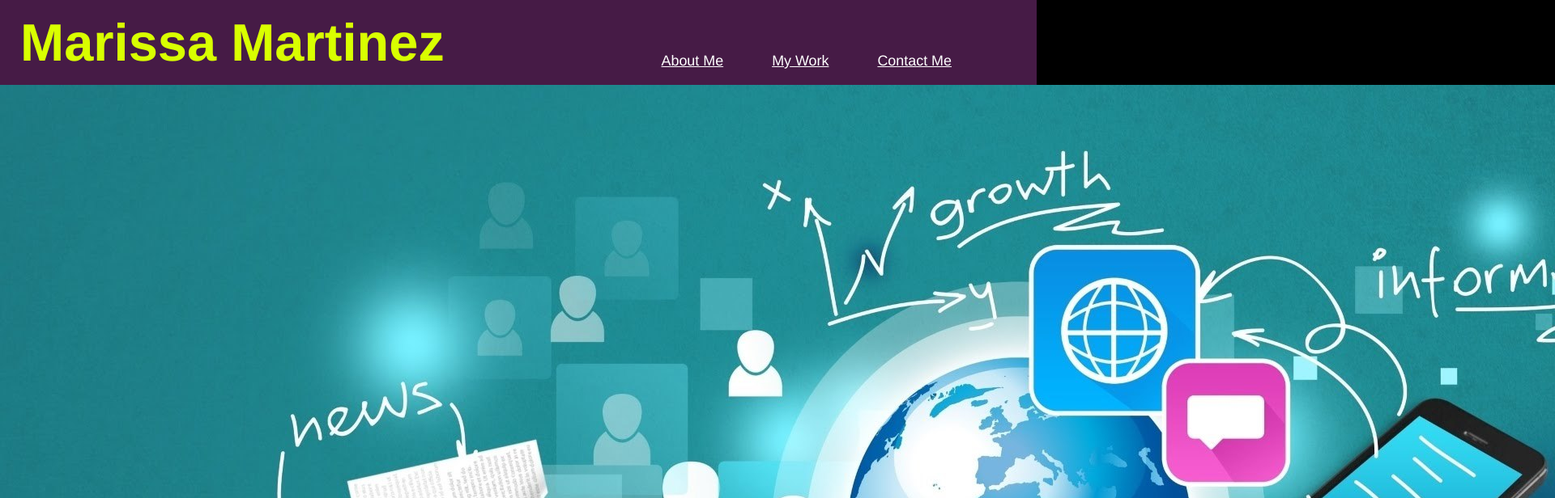
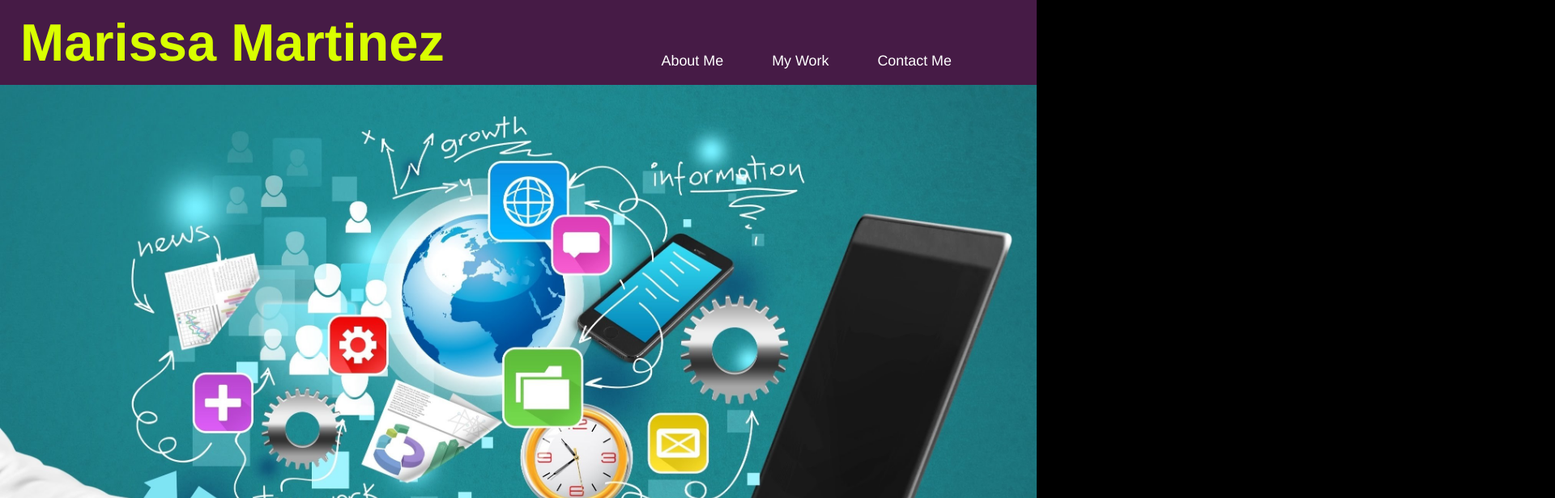
Before and after one commit to magical91/Portfolio, a plain HTML site: page index.html in a window 1280 px wide. Shown: the top 616 px of the page at 81% size, 1920 px wide, since content can reach past the window. Drawn offline with Linux system fonts and the light colour scheme.

Commit message:
added background and adjusted its properties

```diff
--- a/assets/css/style.css
+++ b/assets/css/style.css
@@ -8,6 +8,7 @@ body {
     background-color: black;
 }
 
+/* header styles */
 header {
     padding: 15px 25px;
     background-color: rgb(70, 27, 70);
@@ -24,7 +25,7 @@ header h1 {
 }
 
 header a {
-    text-decoration-line: underline;
+    text-decoration-line: none;
     color: rgb(255, 255, 255);
 }
 
@@ -53,3 +54,10 @@ header nav ul li a:hover {
     text-decoration: wavy;
     transition: 1s;
 }
+/* end header styles */
+
+/* Image */
+div img {
+    max-width: 100%;
+    height: auto;
+}
--- a/index.html
+++ b/index.html
@@ -32,9 +32,9 @@
     </header>
 
     <!-- hero section -->
-    <section>
-        <img src="./assets/images/tech.jpg">
-    </section>
+    <div>
+        <img src="./assets/images/tech.jpg" alt="Woman typing in her laptop" />
+    </div>
     <!-- end hero section -->
 
     <!-- "About Me" section -->
```
